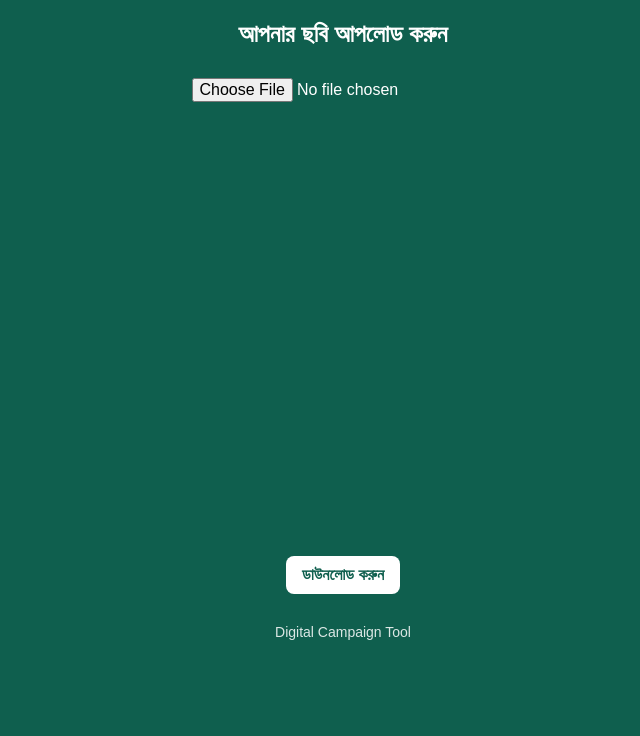
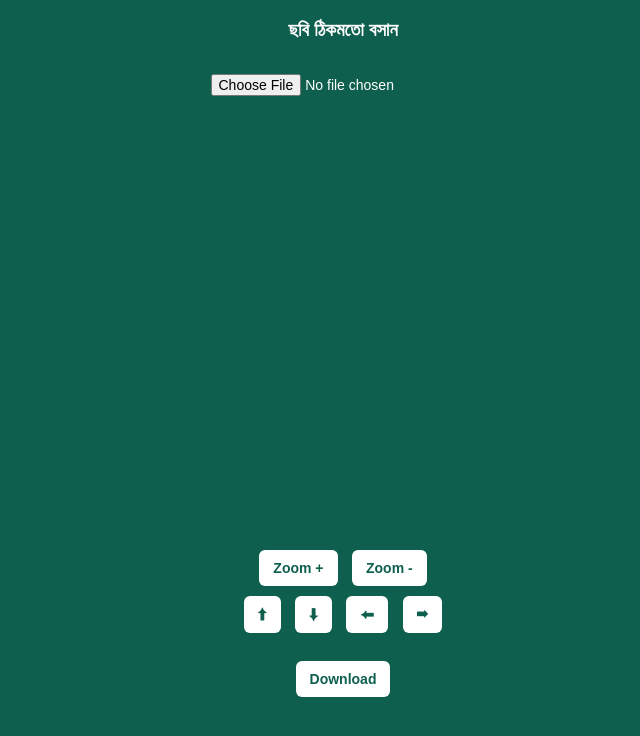
Before and after one commit to ASYS-stack/greenframe-dpmaker, a plain HTML site: page index.html in a window 1280 px wide. Shown: the whole page, without its empty margins (297-937 px from the left). Drawn offline with Linux system fonts and the light colour scheme.

Commit message:
Add files via upload

```diff
--- a/index.html
+++ b/index.html
@@ -2,60 +2,59 @@
 <html lang="bn">
 <head>
 <meta charset="UTF-8">
-  <title>DP Maker</title>
+<title>Advanced DP Maker</title>
 <meta name="viewport" content="width=device-width, initial-scale=1.0">
 <style>
-    body {
-      margin: 0;
-      background: #0f5f4e;
-      font-family: Arial, sans-serif;
-      text-align: center;
-      color: #fff;
+body{
+  margin:0;
+  background:#0f5f4e;
+  color:#fff;
+  font-family:Arial;
+  text-align:center;
 }
-    h2 {
-      margin: 20px 0 10px;
+canvas{
+  width:100%;
+  max-width:420px;
+  border-radius:14px;
 }
-    input, button {
-      padding: 10px 16px;
-      margin: 10px;
-      font-size: 16px;
-      border-radius: 8px;
-      border: none;
+button,input{
+  padding:10px 14px;
+  margin:5px;
+  border:none;
+  border-radius:6px;
+  font-size:14px;
 }
-    button {
-      background: #ffffff;
-      color: #0f5f4e;
-      font-weight: bold;
-      cursor: pointer;
+button{
+  background:#fff;
+  color:#0f5f4e;
+  font-weight:bold;
+  cursor:pointer;
 }
-    canvas {
-      width: 100%;
-      max-width: 420px;
-      border-radius: 14px;
-    }
-    footer {
-      margin: 20px 0;
-      font-size: 14px;
-      opacity: 0.85;
+.controls{
+  margin-top:10px;
 }
 </style>
 </head>
 
 <body>
 
-  <h2>আপনার ছবি আপলোড করুন</h2>
+<h3>ছবি ঠিকমতো বসান</h3>
 
-  <input type="file" id="upload" accept="image/*">
-  <br>
+<input type="file" id="upload" accept="image/*"><br>
 
 <canvas id="canvas" width="1080" height="1080"></canvas>
+
+<div class="controls">
+  <button onclick="zoomIn()">Zoom +</button>
+  <button onclick="zoomOut()">Zoom -</button><br>
+  <button onclick="moveUp()">⬆</button>
+  <button onclick="moveDown()">⬇</button>
+  <button onclick="moveLeft()">⬅</button>
+  <button onclick="moveRight()">➡</button>
+</div>
+
 <br>
-
-  <button onclick="downloadDP()">ডাউনলোড করুন</button>
-
-  <footer>
-    Digital Campaign Tool
-  </footer>
+<button onclick="downloadDP()">Download</button>
 
 <script>
 const canvas = document.getElementById("canvas");
@@ -64,37 +63,50 @@
 const frame = new Image();
 frame.src = "frame.png";
 
-  document.getElementById("upload").addEventListener("change", function(e) {
+let userImg = null;
+let scale = 1;
+let posX = 540;
+let posY = 540;
+
+document.getElementById("upload").addEventListener("change", e=>{
   const file = e.target.files[0];
-    if (!file) return;
-
-    const img = new Image();
-    img.onload = () => draw(img);
-    img.src = URL.createObjectURL(file);
+  if(!file) return;
+  userImg = new Image();
+  userImg.onload = draw;
+  userImg.src = URL.createObjectURL(file);
 });
 
-  function draw(img) {
-    ctx.clearRect(0, 0, canvas.width, canvas.height);
+function draw(){
+  ctx.clearRect(0,0,1080,1080);
 
-    // ==== Portrait mask (BOTTOM CENTER) ====
+  if(userImg){
     ctx.save();
     ctx.beginPath();
-    ctx.arc(540, 760, 230, 0, Math.PI * 2);
-    ctx.closePath();
+    ctx.arc(540,540,460,0,Math.PI*2);
     ctx.clip();
 
-    ctx.drawImage(img, 310, 520, 460, 460);
+const w = 920 * scale;
+const h = 920 * scale;
+
+ctx.drawImage(userImg, posX - w/2, posY - h/2, w, h);
     ctx.restore();
-
-    // ==== Frame on top ====
-    ctx.drawImage(frame, 0, 0, 1080, 1080);
   }
 
-  function downloadDP() {
-    const link = document.createElement("a");
-    link.download = "dp.png";
-    link.href = canvas.toDataURL("image/png");
-    link.click();
+  ctx.drawImage(frame,0,0,1080,1080);
+}
+
+// Controls
+function downloadDP(){
+  canvas.toBlob(function(blob){
+    const url = URL.createObjectURL(blob);
+    const a = document.createElement("a");
+    a.href = url;
+    a.download = "dp.png";
+    document.body.appendChild(a);
+    a.click();
+    document.body.removeChild(a);
+    URL.revokeObjectURL(url);
+  });
 }
 </script>
 
```
Lines whose indentation alone changed are shown as unchanged.
